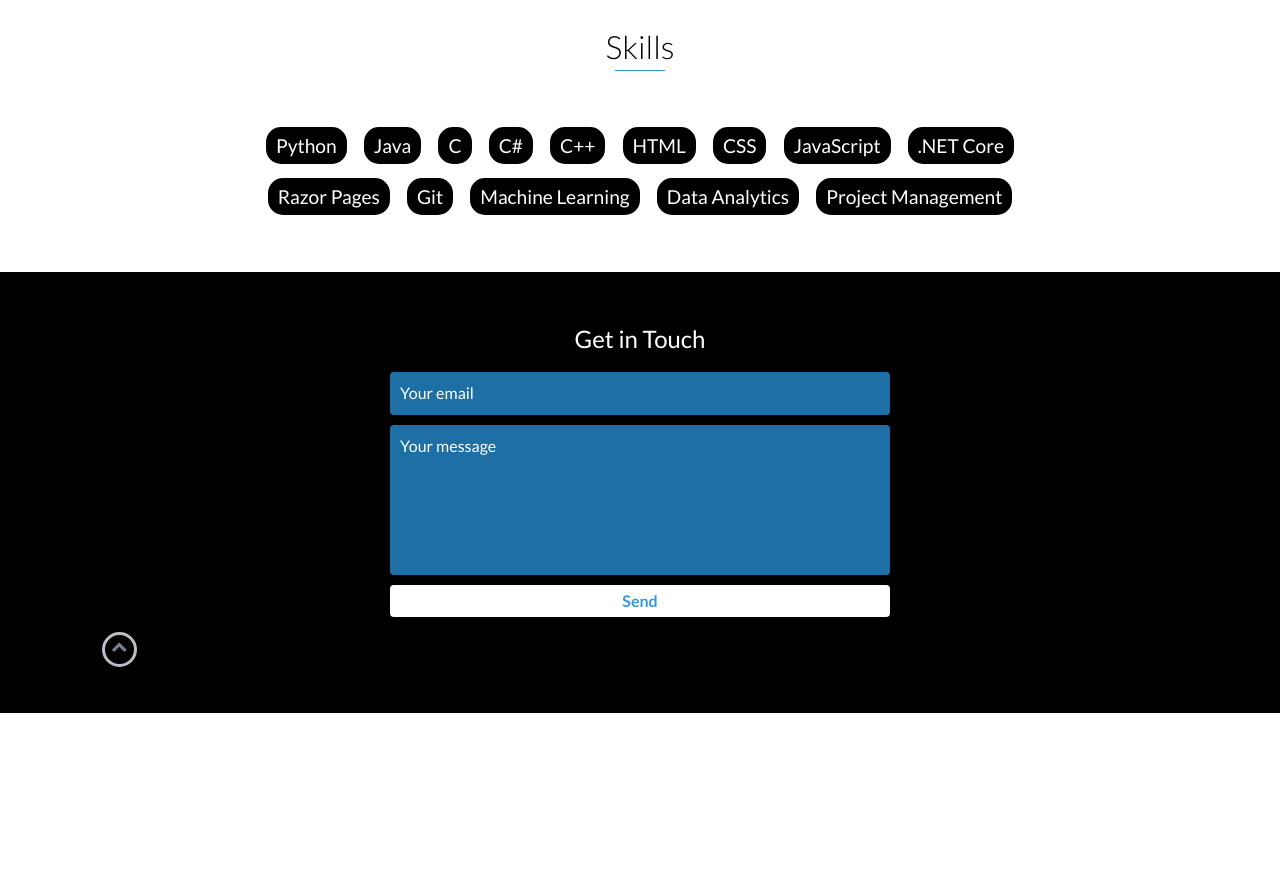
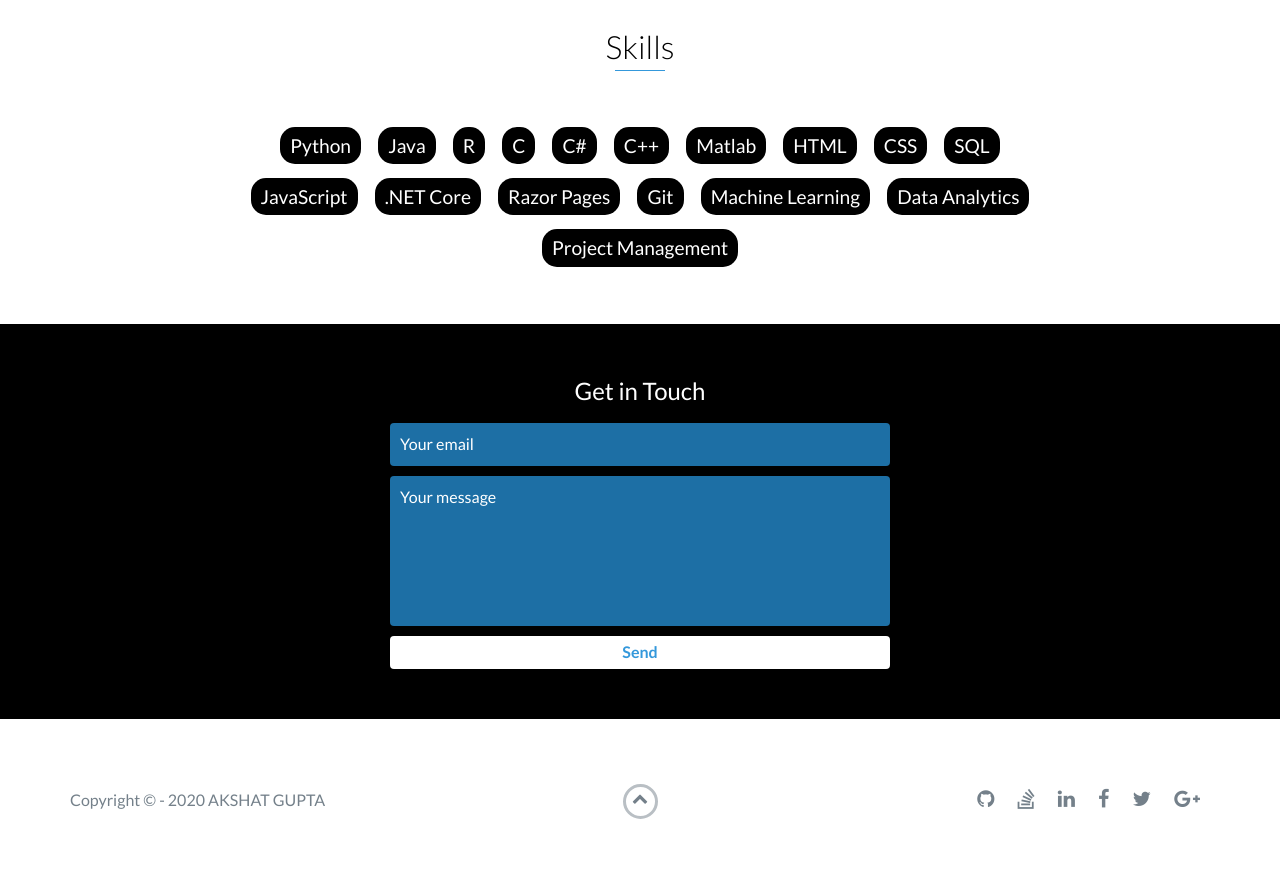
Before and after one commit to hi-akshat/hi-akshat.github.io, a plain HTML site: page index.html in a window 1280 px wide. Shown: the part 2980-3852 px from the top of the page. Before the commit the page ends 3693 px from the top, so only its background shows below. Drawn offline with nearby package versions, Linux system fonts and the light colour scheme.

Commit message:
added footer

```diff
--- a/index.html
+++ b/index.html
@@ -244,11 +244,14 @@
       <ul>
         <li>Python</li>
         <li>Java</li>
+        <li>R</li>
         <li>C</li>
         <li>C#</li>
         <li>C++</li>
+        <li>Matlab</li>
         <li>HTML</li>
         <li>CSS</li>
+        <li>SQL</li>
         <li>JavaScript</li>
         <li>.NET Core</li>
         <li>Razor Pages</li>
@@ -284,22 +287,15 @@
         </form>
       </div>
       <!-- End #contact-form -->
-      <div class="col-sm-2 top">
-        <span id="to-top">
-          <i class="fa fa-chevron-up" aria-hidden="true"></i>
-        </span>
-      </div>
-      <br />
-      <br />
     </div>
     <!-- End #contact -->
 
-    <!-- <footer>
+    <footer>
         <div class="container">
             <div class="row">
                 <div class="col-sm-5 copyright">
                     <p>
-                        Copyright &copy; 2020 YOUR NAME
+                        Copyright &copy; - 2020 AKSHAT GUPTA
                     </p>
                 </div>
                 <div class="col-sm-2 top">
@@ -331,7 +327,7 @@
                 </div>
             </div>
         </div>
-    </footer> -->
+    </footer>
     <!-- End footer -->
 
     <script src="https://ajax.googleapis.com/ajax/libs/jquery/1.12.4/jquery.min.js"></script>
```
